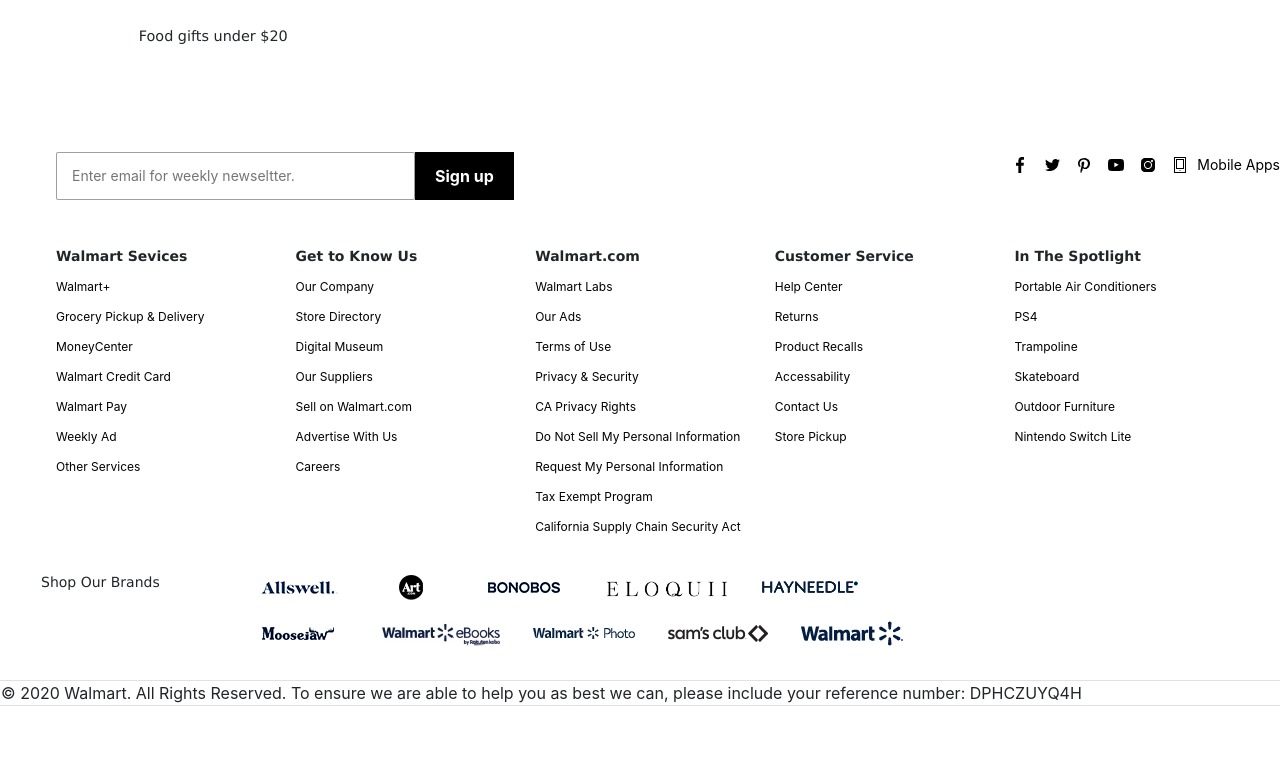
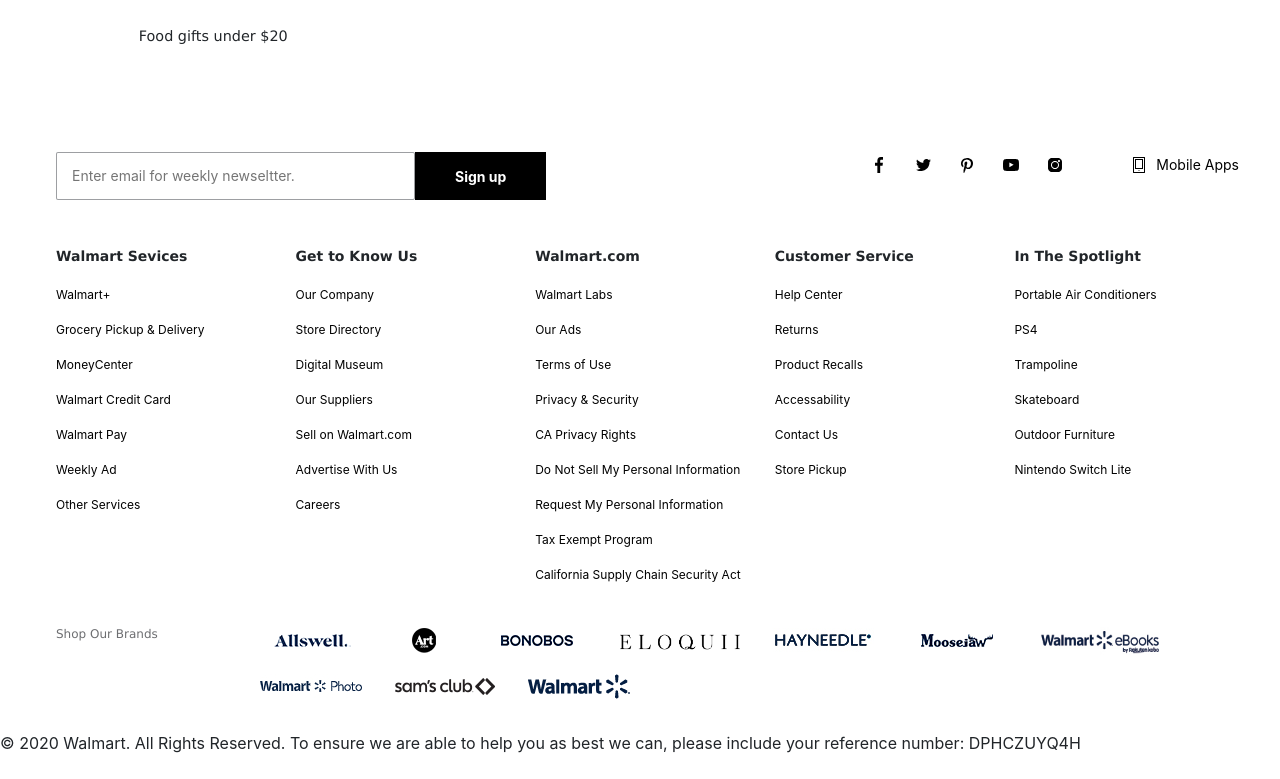
Before and after one commit to madisondsmith/walmart_repo, a plain HTML site: page index.html in a window 1280 px wide. Shown: the part 5407-6186 px from the top of the page. Before the commit the page ends 6113 px from the top, so only its background shows below. Drawn offline with nearby package versions, Linux system fonts and the light colour scheme.

Commit message:
footer polish

```diff
--- a/css/style.css
+++ b/css/style.css
@@ -280,6 +280,11 @@
     background-color: #76c043;
  }
 
+ /* begin footer styles */
+ .full-footer-content {
+   margin-bottom: 24px;
+ }
+
  .social-campaign-content {
   display: flex;
   align-self: center;
@@ -389,6 +394,11 @@
   padding: 0 20px;
  }
 
+ .btn-text {
+   font-size: 14px;
+   padding: 20px;
+ }
+
  @media only screen and (max-width: 504px) {
   .social-links {
     width: 100%;
@@ -406,6 +416,7 @@
 
  .social-links {
   display: flex;
+  padding-right: 41px;
  }
 
  @media only screen and (min-width: 64em) {
@@ -415,7 +426,7 @@
 }
 
  .social-icon {
-   margin-inline-end: 14px;
+   margin-inline-end: 26px;
  }
 
  @media only screen and (max-width: 599px) {
@@ -427,6 +438,7 @@
  .social-icon-mobile {
   color: black;
   width: 100%;
+  margin-left: 40px;
  }
 
  @media only screen and (max-width: 599px) {
@@ -456,12 +468,17 @@
    font-size: 14px;
    font-weight: 600;
    white-space: nowrap;
+   padding-bottom: 8px;
  }
 
  .footer-list {
    list-style: none;
    color: black;
    padding-inline-start: 0;
+ }
+
+ .footer-list-links {
+   padding-bottom: 5px;
  }
 
  .footer-link {
@@ -477,17 +494,18 @@
  }
 
  .sister-links-header {
-   font-size: 14px;
+   font-size: 12px;
+   color: #6d6e71;
  }
 
 .sister-brand-content {
+  flex-direction: column;
 }
 
 .sister-brands {
   list-style: none;
   display: flex;
   flex-wrap: wrap;
-  float: left;
 }
 
 .sister-brand-links {
--- a/index.html
+++ b/index.html
@@ -449,7 +449,7 @@
 
 <!-- footer. Let's get all of the content here first, then finess styling and layout-->
 <footer>
-    <div class="content">
+    <div class="content full-footer-content">
         <div class="row">
             <div class="col social-campaign-content">
                 <form class="email-signup-form">
@@ -459,7 +459,7 @@
                         <!-- <div class="field-error">Please enter valid email address.</div> -->
                     </div>
                     <button class="email-signup-btn email-signup-btn-inner" type="submit" aria-label="Signup for newsletter">
-                        <span>Sign up</span>
+                        <span class="btn-text">Sign up</span>
                     </button>
                 </form>
                 <div class="social-links">
@@ -503,38 +503,38 @@
                 <div>
                     <h3 class="footer-header">Walmart Sevices</h3>
                 </div>
-                <ul class="footer-list footer-list-links">
-                    <li>
+                <ul class="footer-list">
+                    <li class="footer-list-links">
                         <span>
                             <a class="footer-link" href="#">Walmart+</a>
                         </span>
                     </li>
-                    <li>
+                    <li class="footer-list-links">
                         <span>
                             <a class="footer-link" href="#">Grocery Pickup & Delivery</a>
                         </span>
                     </li>
-                    <li>
+                    <li class="footer-list-links">
                         <span>
                             <a class="footer-link" href="#">MoneyCenter</a>
                         </span>
                     </li>
-                    <li>
+                    <li class="footer-list-links">
                         <span>
                             <a class="footer-link" href="#">Walmart Credit Card</a>
                         </span>
                     </li>
-                    <li>
+                    <li class="footer-list-links">
                         <span>
                             <a class="footer-link" href="#">Walmart Pay</a>
                         </span>
                     </li>
-                    <li>
+                    <li class="footer-list-links">
                         <span>
                             <a class="footer-link" href="#">Weekly Ad</a>
                         </span>
                     </li>
-                    <li>
+                    <li class="footer-list-links">
                         <span>
                             <a class="footer-link" href="#">Other Services</a>
                         </span>
@@ -545,38 +545,38 @@
                 <div>
                     <h3 class="footer-header">Get to Know Us</h3>
                 </div>
-                <ul class="footer-list footer-list-links">
-                    <li>
+                <ul class="footer-list">
+                    <li class="footer-list-links">
                         <span>
                             <a class="footer-link" href="#">Our Company</a>
                         </span>
                     </li>
-                    <li>
+                    <li class="footer-list-links">
                         <span>
                             <a class="footer-link" href="#">Store Directory</a>
                         </span>
                     </li>
-                    <li>
+                    <li class="footer-list-links">
                         <span>
                             <a class="footer-link" href="#">Digital Museum</a>
                         </span>
                     </li>
-                    <li>
+                    <li class="footer-list-links">
                         <span>
                             <a class="footer-link" href="#">Our Suppliers</a>
                         </span>
                     </li>
-                    <li>
+                    <li class="footer-list-links">
                         <span>
                             <a class="footer-link" href="#">Sell on Walmart.com</a>
                         </span>
                     </li>
-                    <li>
+                    <li class="footer-list-links">
                         <span>
                             <a class="footer-link" href="#">Advertise With Us</a>
                         </span>
                     </li>
-                    <li>
+                    <li class="footer-list-links">
                         <span>
                             <a class="footer-link" href="#">Careers</a>
                         </span>
@@ -587,48 +587,48 @@
                 <div>
                     <h3 class="footer-header">Walmart.com</h3>
                 </div>
-                <ul class="footer-list footer-list-links">
-                    <li>
+                <ul class="footer-list">
+                    <li class="footer-list-links">
                         <span>
                             <a class="footer-link" href="#">Walmart Labs</a>
                         </span>
                     </li>
-                    <li>
+                    <li class="footer-list-links">
                         <span>
                             <a class="footer-link" href="#">Our Ads</a>
                         </span>
                     </li>
-                    <li>
+                    <li class="footer-list-links">
                         <span>
                             <a class="footer-link" href="#">Terms of Use</a>
                         </span>
                     </li>
-                    <li>
+                    <li class="footer-list-links">
                         <span>
                             <a class="footer-link" href="#">Privacy & Security</a>
                         </span>
                     </li>
-                    <li>
+                    <li class="footer-list-links">
                         <span>
                             <a class="footer-link" href="#">CA Privacy Rights</a>
                         </span>
                     </li>
-                    <li>
+                    <li class="footer-list-links">
                         <span>
                             <a class="footer-link" href="#">Do Not Sell My Personal Information</a>
                         </span>
                     </li>
-                    <li>
+                    <li class="footer-list-links">
                         <span>
                             <a class="footer-link" href="#">Request My Personal Information</a>
                         </span>
                     </li>
-                    <li>
+                    <li class="footer-list-links">
                         <span>
                             <a class="footer-link" href="#">Tax Exempt Program</a>
                         </span>
                     </li>
-                    <li>
+                    <li class="footer-list-links">
                         <span>
                             <a class="footer-link" href="#">California Supply Chain Security Act</a>
                         </span>
@@ -639,33 +639,33 @@
                 <div>
                     <h3 class="footer-header">Customer Service</h3>
                 </div>
-                <ul class="footer-list footer-list-links">
-                    <li>
+                <ul class="footer-list">
+                    <li class="footer-list-links">
                         <span>
                             <a class="footer-link" href="#">Help Center</a>
                         </span>
                     </li>
-                    <li>
+                    <li class="footer-list-links">
                         <span>
                             <a class="footer-link" href="#">Returns</a>
                         </span>
                     </li>
-                    <li>
+                    <li class="footer-list-links">
                         <span>
                             <a class="footer-link" href="#">Product Recalls</a>
                         </span>
                     </li>
-                    <li>
+                    <li class="footer-list-links">
                         <span>
                             <a class="footer-link" href="#">Accessability</a>
                         </span>
                     </li>
-                    <li>
+                    <li class="footer-list-links">
                         <span>
                             <a class="footer-link" href="#">Contact Us</a>
                         </span>
                     </li>
-                    <li>
+                    <li class="footer-list-links">
                         <span>
                             <a class="footer-link" href="#">Store Pickup</a>
                         </span>
@@ -676,33 +676,33 @@
                 <div>
                     <h3 class="footer-header">In The Spotlight</h3>
                 </div>
-                <ul class="footer-list footer-list-links">
-                    <li>
+                <ul class="footer-list">
+                    <li class="footer-list-links">
                         <span>
                             <a class="footer-link" href="#">Portable Air Conditioners</a>
                         </span>
                     </li>
-                    <li>
+                    <li class="footer-list-links">
                         <span>
                             <a class="footer-link" href="#">PS4</a>
                         </span>
                     </li>
-                    <li>
+                    <li class="footer-list-links">
                         <span>
                             <a class="footer-link" href="#">Trampoline</a>
                         </span>
                     </li>
-                    <li>
+                    <li class="footer-list-links">
                         <span>
                             <a class="footer-link" href="#">Skateboard</a>
                         </span>
                     </li>
-                    <li>
+                    <li class="footer-list-links">
                         <span>
                             <a class="footer-link" href="#">Outdoor Furniture</a>
                         </span>
                     </li>
-                    <li>
+                    <li class="footer-list-links">
                         <span>
                             <a class="footer-link" href="#">Nintendo Switch Lite</a>
                         </span>
@@ -711,10 +711,10 @@
             </div>
         </div>
         <div class="row footer-sister-links-list">
-            <div class="col-xs-12">
+            <div class="col col-sm-auto">
                 <h4 class="sister-links-header">Shop Our Brands</h4>
             </div>
-            <div class="col-8 sister-brand-content">
+            <div class="col col-4-auto sister-brand-content">
                 <ul class="sister-brands">
                     <li class="sister-brand-links">
                         <a class="brand-link" href="https://allswellhome.com/">
@@ -768,8 +768,9 @@
                     </li>
                 </ul>
             </div>
+            <hr>
         </div>
-        <div class="row border">
+        <div class="row">
             <div class="col">
                 <span>© 2020 Walmart. All Rights Reserved.</span>
                 <span>To ensure we are able to help you as best we can, please include your reference number: DPHCZUYQ4H</span>
```
